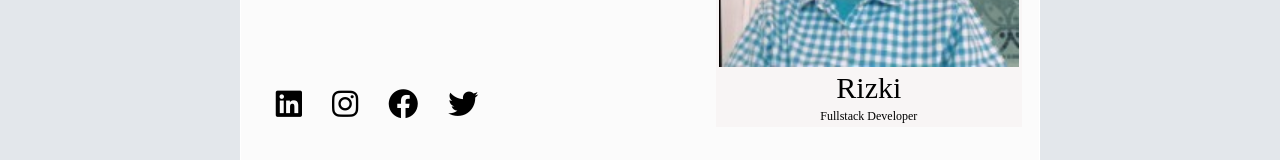
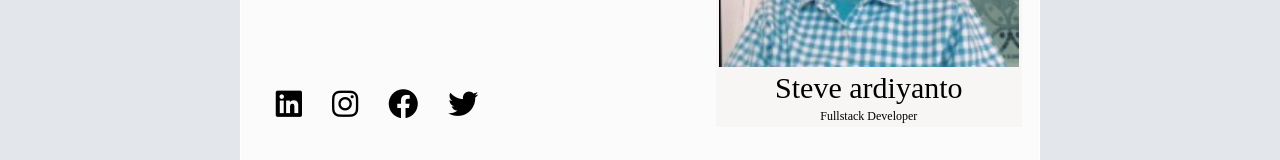
Before and after one commit to ardiyanto01/Projek-dumbway, a plain HTML site: page day 4/index.html in a window 1280 px wide. Shown: the part 392-552 px from the top of the page. Drawn offline with Linux system fonts and the light colour scheme.

Commit message:
ini update

```diff
--- a/day 4/index.html
+++ b/day 4/index.html
@@ -187,7 +187,7 @@
               </th>
             </tr>
             <tr>
-            <td style="font-size: 30px;display: flex;justify-content: center; ">Rizki</td>
+            <td style="font-size: 30px;display: flex;justify-content: center; ">Steve ardiyanto</td>
           </tr>
           <tr>
             <td style="font-size: 12px;display: flex;justify-content: center;"> Fullstack Developer</td>
```
